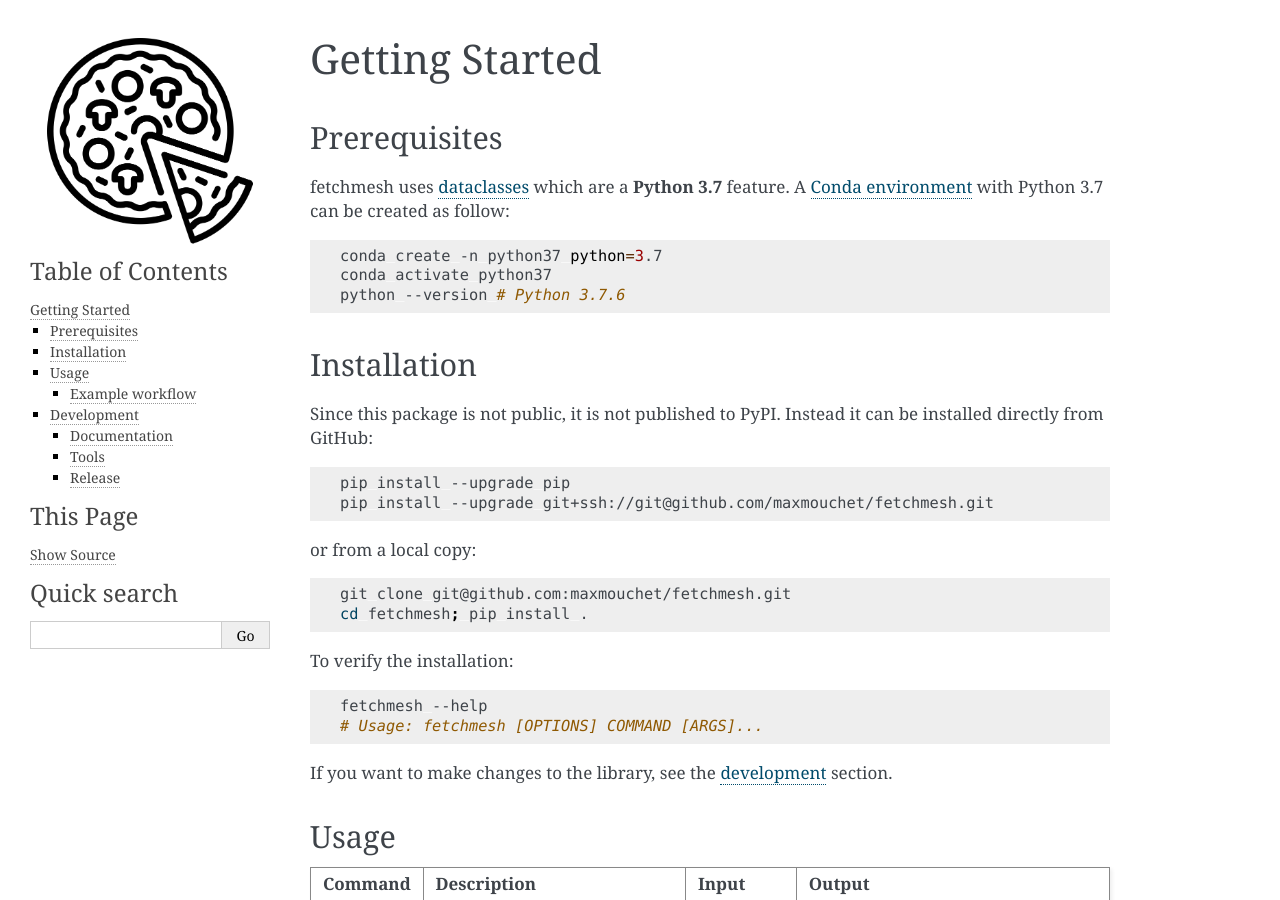
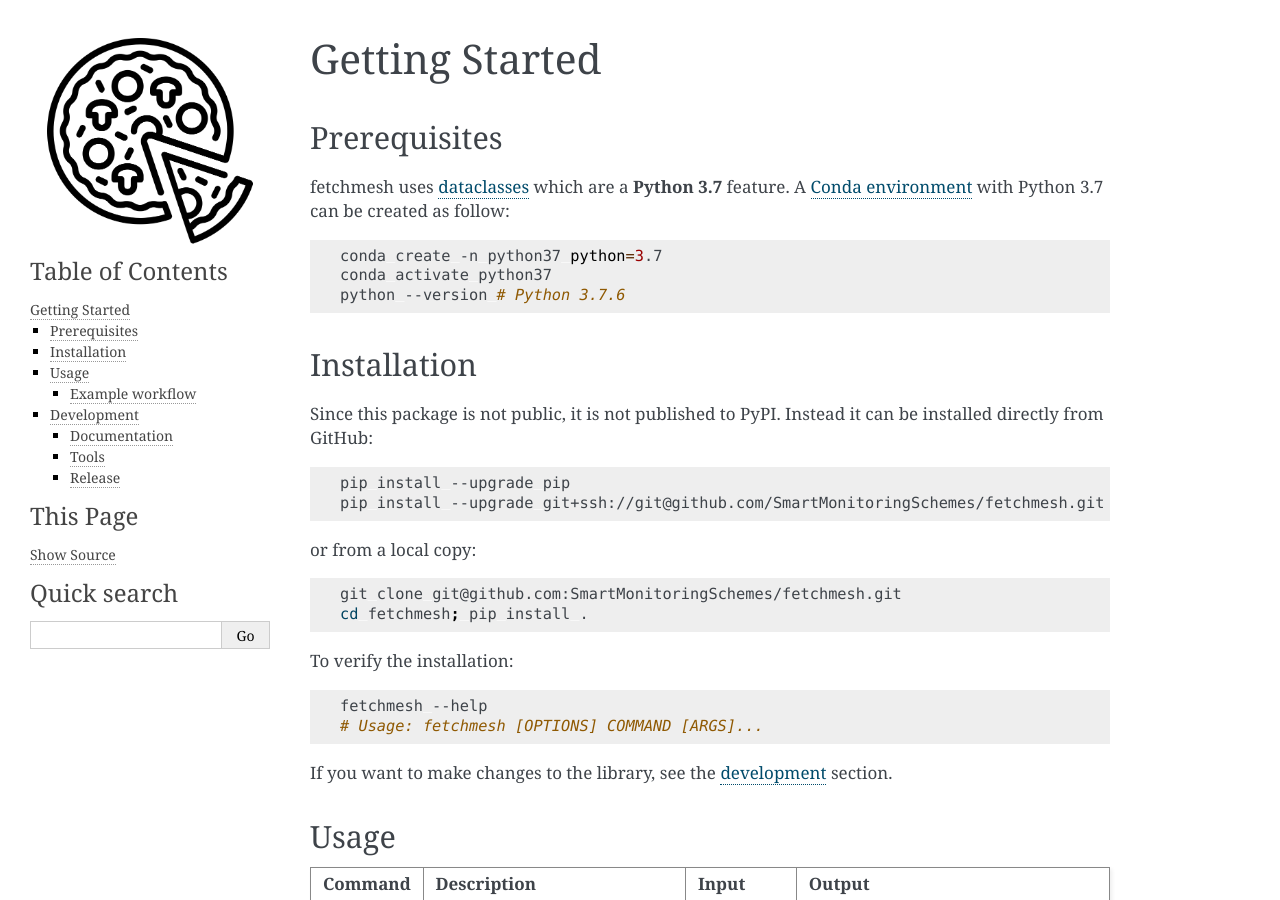
Before and after one commit to SmartMonitoringSchemes/fetchmesh, a Sphinx documentation site: the page built from docs/start.rst, in a window 1280 px wide and 900 px high. Built offline with Sphinx 7.4.7, drawn with Linux system fonts in a browser that asks for light colours.

Commit message:
docs: fix project URL

```diff
--- a/docs/start.rst
+++ b/docs/start.rst
@@ -25,13 +25,13 @@ it can be installed directly from GitHub:
 .. code:: bash
 
    pip install --upgrade pip
-   pip install --upgrade git+ssh://git@github.com/maxmouchet/fetchmesh.git
+   pip install --upgrade git+ssh://git@github.com/SmartMonitoringSchemes/fetchmesh.git
 
 or from a local copy:
 
 .. code:: bash
 
-   git clone git@github.com:maxmouchet/fetchmesh.git
+   git clone git@github.com:SmartMonitoringSchemes/fetchmesh.git
    cd fetchmesh; pip install .
 
 To verify the installation:
```
